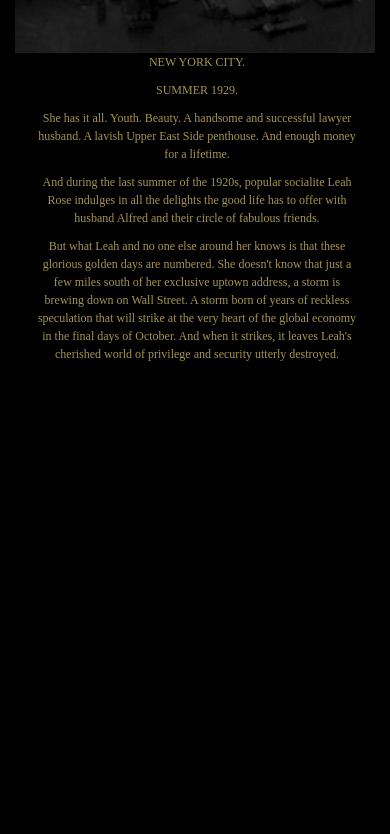
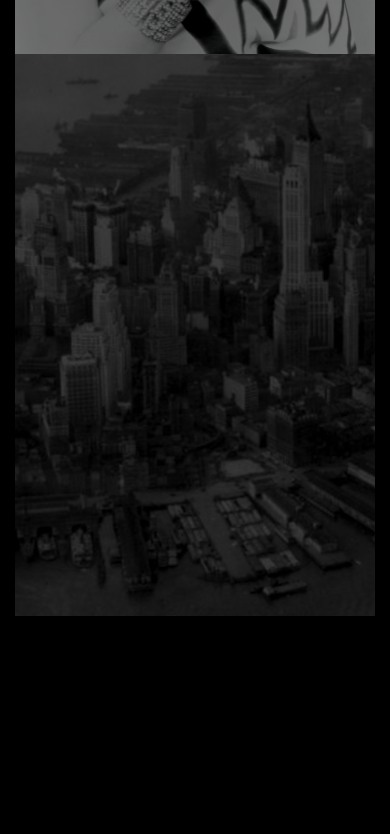
Before and after one commit to cjal920/screenSite, a plain HTML site: page leahRose.html in a window 390 px wide. Shown: the part 994-1828 px from the top of the page. Drawn offline with nearby package versions, Linux system fonts and the light colour scheme; a web font is replaced by a local one.

Commit message:
media query new breakpoints

```diff
--- a/assets/css/leahRose.css
+++ b/assets/css/leahRose.css
@@ -81,9 +81,10 @@ h3  {
 
 .lr-syn   {
     position: absolute;
-    width: 90%;
+    width: 95%;
     /* margin-top: -90%; */
-    margin-left: 20px;
+    margin-top: 20px;
+    margin-left: 2.5%;
     /* padding-bottom: 200px; */
     /* margin-top: -100px; */
     /* transform: translate(-50%, -50%); */
@@ -96,10 +97,10 @@ h3  {
     /* width: 90%; */
     /* top: 4%; */
     /* left: 50%; */
-    margin-bottom: 10px;
+    /* margin-bottom: 1px; */
     /* transform: translate(-50%, -50%);
-    font-family: 'Cormorant Upright', serif;
-    font-size: 25px; */
+    font-family: 'Cormorant Upright', serif;  */
+    font-size: 100px;
 }
 
 #lr-syn2   {
@@ -107,34 +108,20 @@ h3  {
     width: 90%; */
     /* top: 6%; */
     /* left: 50%; */
-    margin-bottom: 10px;
+    margin-bottom: 4%;
     /* transform: translate(-50%, -50%);
-    font-family: 'Cormorant Upright', serif;
-    font-size: 25px; */
+    font-family: 'Cormorant Upright', serif;  */
+    font-size: 100px;
 }
 
-#lr-syn3   {
-    margin-bottom: 10px;
-}
-
-#lr-syn4   {
-    margin-bottom: 10px;
-}
-
-#lr-syn5   {
-    margin-bottom: 10px;
-}
-
-#lr-syn6   {
-    margin-bottom: 10px;
-}
-
-#lr-syn7   {
-    margin-bottom: 10px;
-}
-
-#lr-syn8   {
-    margin-bottom: 10px;
+#lr-syn3,
+#lr-syn4,
+#lr-syn5,
+#lr-syn6,
+#lr-syn7,
+#lr-syn8
+{
+    margin-bottom: 4%;
 }
 
 
@@ -182,20 +169,73 @@ h3  {
 
 
 
+@media only screen and (max-width: 980px) {
+    #lr-syn,
+    #lr-syn1,
+    #lr-syn2
+    {
+        font-size: 30px;
+        text-align: center;
+        /* margin-top: 20px; */
+        /* margin: 0.5%; */
+        /* margin-bottom: 100px; */
+    }
 
     @media only screen and (max-width: 980px) {
-
-    /* max-width: 768px; */
+        #lr-syn3,
+        #lr-syn4,
+        #lr-syn5,
+        #lr-syn6,
+        #lr-syn7,
+        #lr-syn8
+        {
+            font-size: 20px;
+            text-align: center;
+            margin: 2.5%;
+            /* margin-bottom: 100px; */
         }
 
         @media only screen and (max-width: 768px) {
+            #lr-syn,
+            #lr-syn1,
+            #lr-syn2
+            {
+                font-size: 20px;
+                text-align: center;
+                /* margin-top: 20px; */
+                /* margin: 0.5%; */
+                /* margin-bottom: 100px; */
+            }
+        }
 
-    /* max-width: 640px; */
+        @media only screen and (max-width: 768px) {
+            #lr-syn3,
+            #lr-syn4,
+            #lr-syn5,
+            #lr-syn6,
+            #lr-syn7,
+            #lr-syn8
+            {
+                font-size: 14px;
+                text-align: center;
+                margin: 2.5%;
+                /* margin-bottom: 100px; */
+            }
         }
 
 @media only screen and (max-width: 640px) {
+    #lr-syn,
     #lr-syn1,
-    #lr-syn2,
+    #lr-syn2
+    {
+        font-size: 18px;
+        text-align: center;
+        /* margin-top: 20px; */
+        /* margin: 0.5%; */
+        /* margin-bottom: 100px; */
+    }
+
+    @media only screen and (max-width: 640px) {
         #lr-syn3,
         #lr-syn4,
         #lr-syn5,
@@ -205,6 +245,7 @@ h3  {
         {
             font-size: 12px;
             text-align: center;
+            margin: 2.5%;
             /* margin-bottom: 100px; */
         }
 
--- a/assets/js/index.js
+++ b/assets/js/index.js
@@ -37,6 +37,9 @@ $(".leah-rose-img-txt-hover").mouseover(function() {
     $(".leah-rose-txt").css({opacity: "1"});
   });
 
+
+/* LEAH ROSE PAGE */
+
 // array that holds Leah Rose synopsis
 const synopsisLeahRose = [`NEW YORK CITY.`, `SUMMER 1929.`, `She has it all. Youth. Beauty. A handsome and successful lawyer husband. A lavish Upper East Side penthouse.
 And enough money for a lifetime.`, `And during the last summer of the 1920s, popular socialite Leah Rose indulges
@@ -63,6 +66,7 @@ of purpose far greater than anything she's ever known, with the strength and wis
 face whatever the dark days ahead may bring.`];
 
 // variables holding values for timing of synopsis reveal
+
 const synopsisFirst = setInterval(fadeOne, 1000);
 const synopsisSecond = setInterval(fadeTwo, 2000);
 const synopsisThird = setInterval(fadeThree, 3000);
--- a/leahRose.html
+++ b/leahRose.html
@@ -29,6 +29,74 @@
             </div>
         </div>
     </header>
+
+    <div class="container">
+
+    <div class="row">
+        <div class="col-sm-12 col-md-12 col-lg-12">
+            <!-- <h3>NEW YORK CITY, SUMMER 1929</h3> -->
+            <div class="synopsis-container">
+            <!-- <img src="assets/img/Screen Shot 2018-10-23 at 7.56.03 AM.png" id="low-man-img" alt="Lower Manhattan">
+            -->
+            <div class="lr-syn">
+                <h1 id="lr-syn1"></h1>
+                <h1 id="lr-syn2"></h1>
+                <p id="lr-syn3"></p>
+                <p id="lr-syn4"></p>
+                <p id="lr-syn5"></p>
+                <p id="lr-syn6"></p>
+                <p id="lr-syn7"></p>
+                <p id="lr-syn8"></p>
+            </div>
+
+            <!-- <p id="lr-syn2"></p>
+            <p id="lr-syn3"></p>
+            <p id="lr-syn4"></p>
+            <p id="lr-syn5"></p>
+            <p id="lr-syn6"></p>
+            <p id="lr-syn7"></p>
+            <p id="lr-syn8"></p> -->
+
+
+          </div>
+        </div>
+      </div>
+    </div>
+
+
+    <div class="row">
+        <div class="col-sm-12 col-md-12 col-lg-12">
+            <!-- <h3>NEW YORK CITY, SUMMER 1929</h3> -->
+            <div class="container">
+            <img src="assets/img/Screen Shot 2018-10-23 at 7.56.03 AM.png" id="low-man-img" alt="Lower Manhattan">
+
+            <!-- <div class="lr-syn">
+                <p id="lr-syn1"></p>
+                <p id="lr-syn2"></p>
+                <p id="lr-syn3"></p>
+                <p id="lr-syn4"></p>
+                <p id="lr-syn5"></p>
+                <p id="lr-syn6"></p>
+                <p id="lr-syn7"></p>
+                <p id="lr-syn8"></p>
+            </div>               -->
+
+            <!-- <p id="lr-syn2"></p>
+            <p id="lr-syn3"></p>
+            <p id="lr-syn4"></p>
+            <p id="lr-syn5"></p>
+            <p id="lr-syn6"></p>
+            <p id="lr-syn7"></p>
+            <p id="lr-syn8"></p> -->
+
+
+          </div>
+        </div>
+      </div>
+
+
+
+
 
     <main>
       <div class="container">
```
Also changed, not shown: 3 other files. Lines whose indentation alone changed are shown as unchanged.
